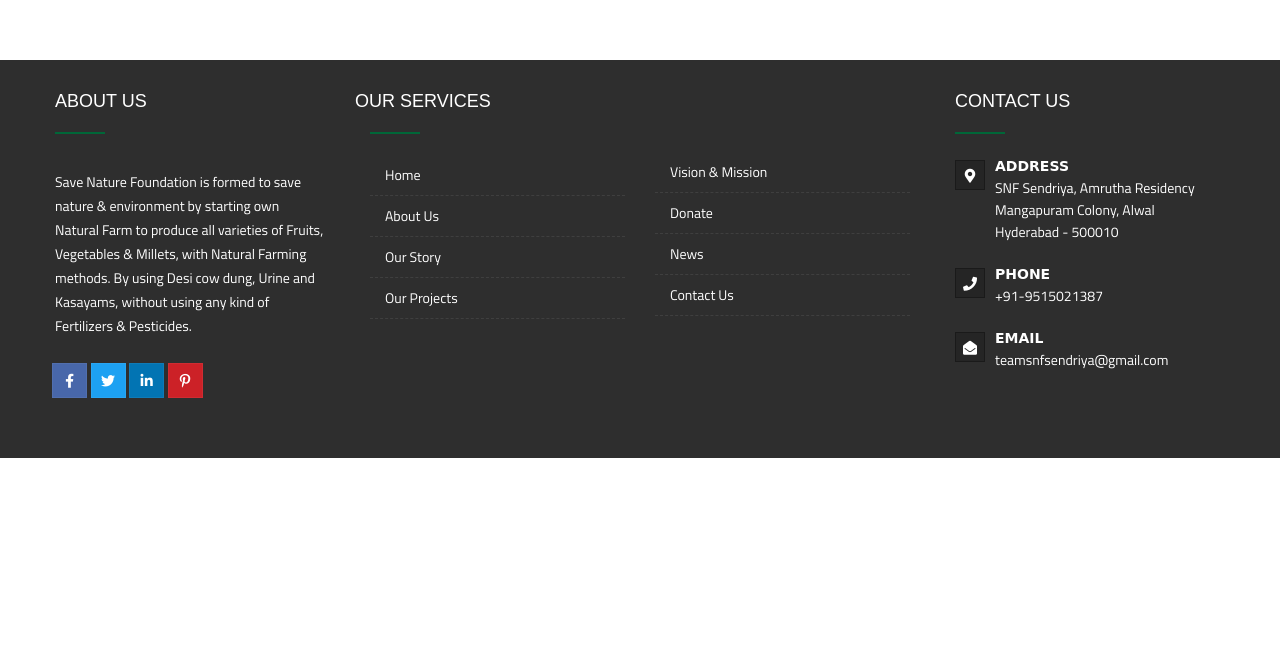
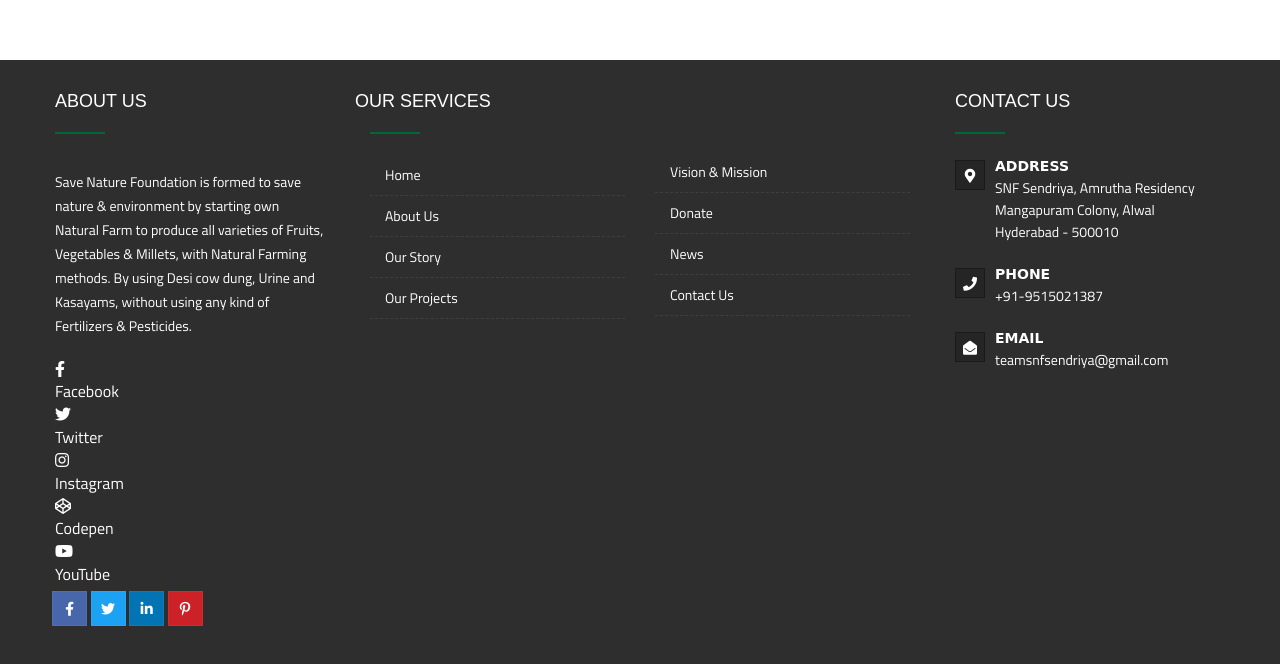
Before and after one commit to snfsendriya/snf4_original-code, a plain HTML site: page contact-us.html in a window 1280 px wide. Shown: the part 1511-2175 px from the top of the page. Before the commit the page ends 1969 px from the top, so only its background shows below. Drawn offline with Linux system fonts and the light colour scheme.

Commit message:
New Social Media icons added

```diff
--- a/contact-us.html
+++ b/contact-us.html
@@ -29,6 +29,7 @@
 <link rel="stylesheet"  rel="stylesheet" type="text/css" href="css/color.css">
 <link  rel="stylesheet" type="text/css" href="css/font-style.css">
 <link rel="stylesheet" href="css/animate.css">
+<link rel="stylesheet" href="https://cdnjs.cloudflare.com/ajax/libs/font-awesome/5.15.3/css/all.min.css"/>
 <link rel="stylesheet" href="https://pro.fontawesome.com/releases/v5.10.0/css/all.css" integrity="sha384-AYmEC3Yw5cVb3ZcuHtOA93w35dYTsvhLPVnYs9eStHfGJvOvKxVfELGroGkvsg+p" crossorigin="anonymous"/>
 
 
@@ -246,6 +247,38 @@
                             <h4 class="m-b15 text-uppercase">About Us</h4>
 							<div class="dez-separator bg-primary"></div>
                             <p class="m-tb20">Save Nature Foundation is formed to save nature & environment by starting own Natural Farm to produce all varieties of Fruits, Vegetables & Millets, with Natural Farming methods. By using Desi cow dung, Urine and Kasayams, without using any kind of Fertilizers & Pesticides.</p>
+				<div class="wrapper">
+         <div class="button">
+            <div class="icon">
+               <i class="fab fa-facebook-f"></i>
+            </div>
+            <span>Facebook</span>
+         </div>
+         <div class="button">
+            <div class="icon">
+               <i class="fab fa-twitter"></i>
+            </div>
+            <span>Twitter</span>
+         </div>
+         <div class="button">
+            <div class="icon">
+               <i class="fab fa-instagram"></i>
+            </div>
+            <span>Instagram</span>
+         </div>
+         <div class="button">
+            <div class="icon">
+               <i class="fab fa-codepen"></i>
+            </div>
+            <span>Codepen</span>
+         </div>
+         <div class="button">
+            <div class="icon">
+               <i class="fab fa-youtube"></i>
+            </div>
+            <span>YouTube</span>
+         </div>
+      </div>
                             <ul class="dez-social-icon border dez-social-icon-lg">
                                 <li><a href="javascript:void(0);" class="fab fa-facebook-f fb-btn"></a></li>
                                 <li><a href="javascript:void(0);" class="fab fa-twitter tw-btn"></a></li>
```
